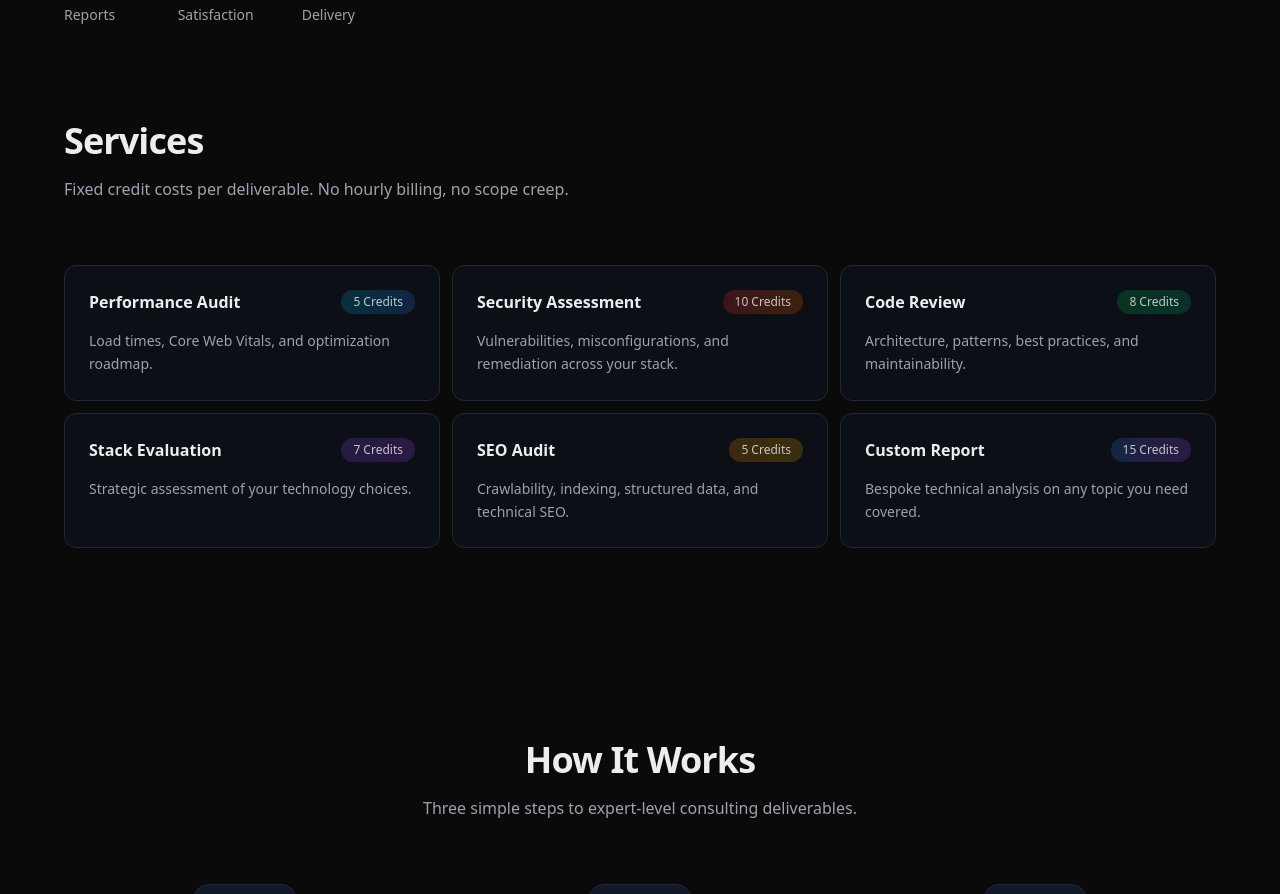
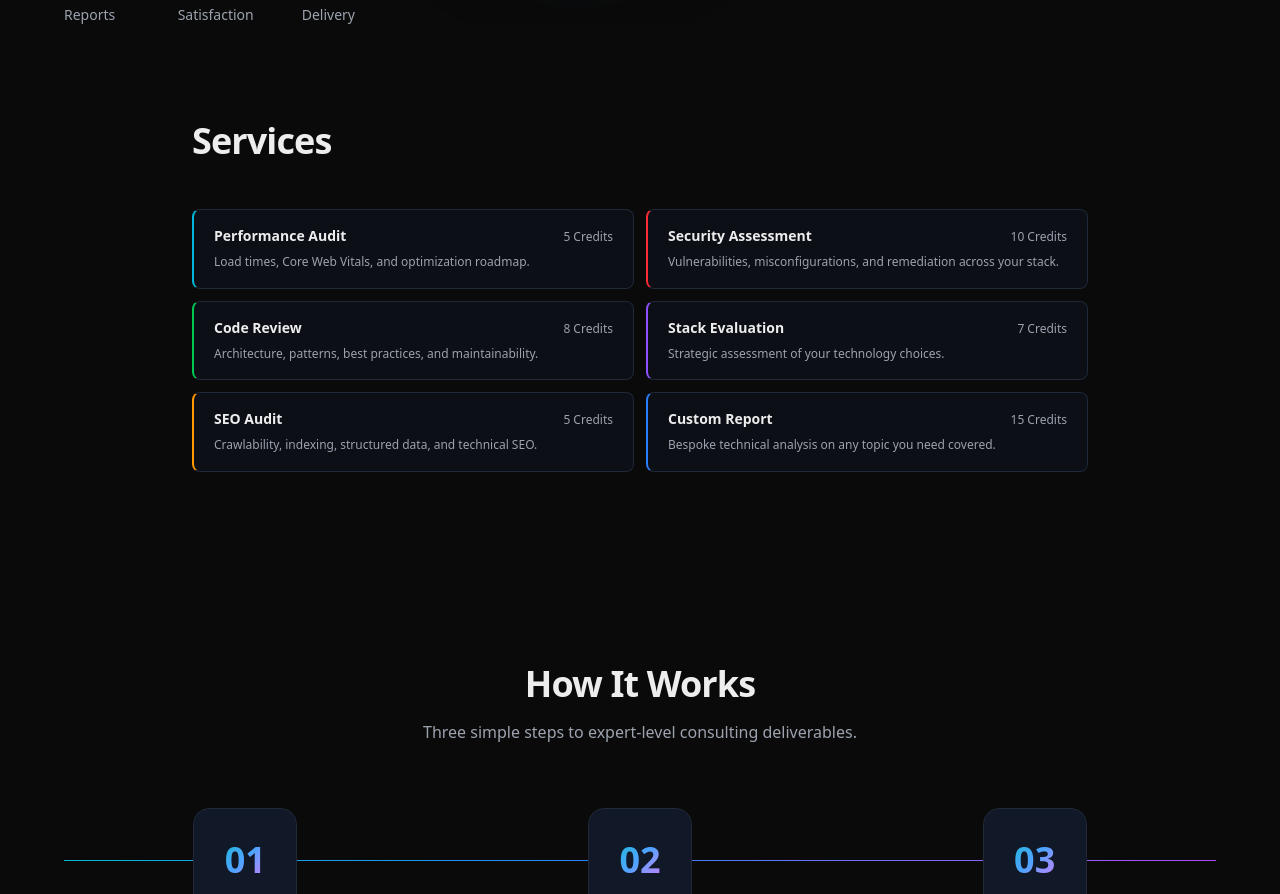
Before and after one commit to rajakillaman/raja-consulting, a Next.js app: page / in a window 1280 px wide. Shown: the part 886-1780 px from the top of the page. Built offline with nearby package versions, Linux system fonts and the light colour scheme.

Commit message:
Use compact grid layout for Services, remove preview page
Co-Authored-By: Claude Opus 4.6 <noreply@anthropic.com>

```diff
--- a/app/preview/page.tsx
+++ /dev/null
@@ -1,171 +0,0 @@
-"use client";
-
-import { useState } from "react";
-
-const services = [
-  { title: "Performance Audit", credits: 5, description: "Load times, Core Web Vitals, and optimization roadmap." },
-  { title: "Security Assessment", credits: 10, description: "Vulnerabilities, misconfigurations, and remediation across your stack.", featured: true },
-  { title: "Code Review", credits: 8, description: "Architecture, patterns, best practices, and maintainability." },
-  { title: "Stack Evaluation", credits: 7, description: "Strategic assessment of your technology choices." },
-  { title: "SEO Audit", credits: 5, description: "Crawlability, indexing, structured data, and technical SEO." },
-  { title: "Custom Report", credits: 15, description: "Bespoke technical analysis on any topic you need covered.", featured: true },
-];
-
-/* ─── OPTION A: Minimal List ─── */
-function LayoutA() {
-  return (
-    <div className="mx-auto max-w-2xl">
-      <div className="divide-y divide-card-border">
-        {services.map((s) => (
-          <div key={s.title} className="group flex items-start justify-between gap-6 py-5">
-            <div>
-              <h3 className="font-medium text-foreground">{s.title}</h3>
-              <p className="mt-1 text-sm text-muted">{s.description}</p>
-            </div>
-            <span className="shrink-0 pt-0.5 text-sm tabular-nums text-muted">
-              {s.credits} Credits
-            </span>
-          </div>
-        ))}
-      </div>
-    </div>
-  );
-}
-
-/* ─── OPTION B: Two-Column Feature Split ─── */
-function LayoutB() {
-  const featured = services.find((s) => s.title === "Security Assessment")!;
-  const rest = services.filter((s) => s.title !== "Security Assessment");
-
-  return (
-    <div className="mx-auto grid max-w-6xl gap-10 lg:grid-cols-5">
-      {/* Left: featured */}
-      <div className="lg:col-span-2">
-        <div className="rounded-xl border border-accent/30 bg-accent/5 p-8">
-          <span className="mb-3 inline-block rounded-full bg-accent/15 px-3 py-1 text-xs font-semibold text-accent">
-            {featured.credits} Credits
-          </span>
-          <h3 className="mb-3 text-2xl font-bold">{featured.title}</h3>
-          <p className="text-sm leading-relaxed text-muted">{featured.description}</p>
-        </div>
-      </div>
-
-      {/* Right: stacked list */}
-      <div className="lg:col-span-3">
-        <div className="divide-y divide-card-border rounded-xl border border-card-border bg-card/40">
-          {rest.map((s) => (
-            <div key={s.title} className="flex items-center justify-between px-6 py-4">
-              <div>
-                <h3 className="text-sm font-medium">{s.title}</h3>
-                <p className="mt-0.5 text-xs text-muted">{s.description}</p>
-              </div>
-              <span className="shrink-0 text-xs tabular-nums text-muted">{s.credits} Credits</span>
-            </div>
-          ))}
-        </div>
-      </div>
-    </div>
-  );
-}
-
-/* ─── OPTION C: Compact Grid with Left Border ─── */
-function LayoutC() {
-  const colors = [
-    "border-l-cyan-500", "border-l-red-500", "border-l-green-500",
-    "border-l-violet-500", "border-l-amber-500", "border-l-blue-500",
-  ];
-
-  return (
-    <div className="mx-auto grid max-w-4xl gap-3 sm:grid-cols-2">
-      {services.map((s, i) => (
-        <div
-          key={s.title}
-          className={`rounded-lg border border-card-border ${colors[i]} border-l-2 bg-card/40 px-5 py-4`}
-        >
-          <div className="flex items-baseline justify-between gap-3">
-            <h3 className="text-sm font-semibold">{s.title}</h3>
-            <span className="text-xs tabular-nums text-muted">{s.credits} Credits</span>
-          </div>
-          <p className="mt-1.5 text-xs leading-relaxed text-muted">{s.description}</p>
-        </div>
-      ))}
-    </div>
-  );
-}
-
-/* ─── OPTION D: Accordion / Expandable ─── */
-function LayoutD() {
-  const [open, setOpen] = useState<number | null>(null);
-
-  return (
-    <div className="mx-auto max-w-2xl space-y-1">
-      {services.map((s, i) => (
-        <button
-          key={s.title}
-          onClick={() => setOpen(open === i ? null : i)}
-          className="w-full text-left"
-        >
-          <div className={`rounded-lg border px-6 py-4 transition-colors ${open === i ? "border-accent/30 bg-card/60" : "border-card-border bg-card/30 hover:border-muted/40"}`}>
-            <div className="flex items-center justify-between">
-              <h3 className="text-sm font-medium">{s.title}</h3>
-              <div className="flex items-center gap-3">
-                <span className="text-xs tabular-nums text-muted">{s.credits} Credits</span>
-                <svg
-                  className={`h-4 w-4 text-muted transition-transform ${open === i ? "rotate-180" : ""}`}
-                  fill="none" stroke="currentColor" viewBox="0 0 24 24"
-                >
-                  <path strokeLinecap="round" strokeLinejoin="round" strokeWidth={2} d="M19 9l-7 7-7-7" />
-                </svg>
-              </div>
-            </div>
-            {open === i && (
-              <p className="mt-3 text-sm leading-relaxed text-muted">{s.description}</p>
-            )}
-          </div>
-        </button>
-      ))}
-    </div>
-  );
-}
-
-/* ─── Preview Page ─── */
-export default function Preview() {
-  return (
-    <div className="min-h-screen bg-background px-6 py-16 text-foreground">
-      <div className="mx-auto max-w-6xl space-y-24">
-        <div>
-          <h1 className="mb-2 text-center text-3xl font-bold">Services Layout Preview</h1>
-          <p className="text-center text-muted">Pick the one you like best</p>
-        </div>
-
-        {/* A */}
-        <section>
-          <h2 className="mb-2 text-center text-xl font-bold text-accent">Option A — Minimal List</h2>
-          <p className="mb-8 text-center text-sm text-muted">Clean rows, like a menu or spec sheet</p>
-          <LayoutA />
-        </section>
-
-        {/* B */}
-        <section>
-          <h2 className="mb-2 text-center text-xl font-bold text-accent">Option B — Feature Split</h2>
-          <p className="mb-8 text-center text-sm text-muted">Featured service on the left, rest stacked on the right</p>
-          <LayoutB />
-        </section>
-
-        {/* C */}
-        <section>
-          <h2 className="mb-2 text-center text-xl font-bold text-accent">Option C — Compact Grid</h2>
-          <p className="mb-8 text-center text-sm text-muted">Two-column grid with colored left border accents</p>
-          <LayoutC />
-        </section>
-
-        {/* D */}
-        <section>
-          <h2 className="mb-2 text-center text-xl font-bold text-accent">Option D — Accordion</h2>
-          <p className="mb-8 text-center text-sm text-muted">Click to expand and reveal descriptions</p>
-          <LayoutD />
-        </section>
-      </div>
-    </div>
-  );
-}
--- a/components/Services.tsx
+++ b/components/Services.tsx
@@ -3,80 +3,35 @@
 import AnimatedSection from "./AnimatedSection";
 
 const services = [
-  {
-    title: "Performance Audit",
-    credits: 5,
-    description: "Load times, Core Web Vitals, and optimization roadmap.",
-    gradient: "from-cyan-500/20 to-blue-500/20",
-  },
-  {
-    title: "Security Assessment",
-    credits: 10,
-    description: "Vulnerabilities, misconfigurations, and remediation across your stack.",
-    gradient: "from-red-500/20 to-orange-500/20",
-    featured: true,
-  },
-  {
-    title: "Code Review",
-    credits: 8,
-    description: "Architecture, patterns, best practices, and maintainability.",
-    gradient: "from-green-500/20 to-emerald-500/20",
-  },
-  {
-    title: "Stack Evaluation",
-    credits: 7,
-    description: "Strategic assessment of your technology choices.",
-    gradient: "from-violet-500/20 to-purple-500/20",
-  },
-  {
-    title: "SEO Audit",
-    credits: 5,
-    description: "Crawlability, indexing, structured data, and technical SEO.",
-    gradient: "from-amber-500/20 to-yellow-500/20",
-  },
-  {
-    title: "Custom Report",
-    credits: 15,
-    description: "Bespoke technical analysis on any topic you need covered.",
-    gradient: "from-blue-500/20 to-purple-500/20",
-    featured: true,
-  },
+  { title: "Performance Audit", credits: 5, description: "Load times, Core Web Vitals, and optimization roadmap.", color: "border-l-cyan-500" },
+  { title: "Security Assessment", credits: 10, description: "Vulnerabilities, misconfigurations, and remediation across your stack.", color: "border-l-red-500" },
+  { title: "Code Review", credits: 8, description: "Architecture, patterns, best practices, and maintainability.", color: "border-l-green-500" },
+  { title: "Stack Evaluation", credits: 7, description: "Strategic assessment of your technology choices.", color: "border-l-violet-500" },
+  { title: "SEO Audit", credits: 5, description: "Crawlability, indexing, structured data, and technical SEO.", color: "border-l-amber-500" },
+  { title: "Custom Report", credits: 15, description: "Bespoke technical analysis on any topic you need covered.", color: "border-l-blue-500" },
 ];
 
 export default function Services() {
   return (
     <section id="services" className="relative z-10 px-6 py-24">
-      <div className="mx-auto max-w-6xl">
+      <div className="mx-auto max-w-4xl">
         <AnimatedSection>
-          <div className="mb-16">
+          <div className="mb-12">
             <h2 className="mb-4 text-3xl font-bold tracking-tight md:text-4xl">
               Services
             </h2>
-            <p className="max-w-lg text-muted">
-              Fixed credit costs per deliverable. No hourly billing, no scope creep.
-            </p>
           </div>
         </AnimatedSection>
 
-        <div className="grid gap-3 sm:grid-cols-2 lg:grid-cols-3">
-          {services.map((service, i) => (
-            <AnimatedSection
-              key={service.title}
-              delay={i * 0.06}
-              className={service.featured ? "sm:col-span-2 lg:col-span-1" : ""}
-            >
-              <div className="group flex h-full flex-col justify-between rounded-xl border border-card-border bg-card/40 p-6 transition-colors hover:border-muted/40">
-                <div>
-                  <div className="mb-4 flex items-center justify-between">
-                    <h3 className="text-base font-semibold">{service.title}</h3>
-                    <span className={`rounded-full bg-gradient-to-r ${service.gradient} px-3 py-1 text-xs font-medium text-foreground/80`}>
-                      {service.credits} Credits
-                    </span>
-                  </div>
-                  <p className="text-sm leading-relaxed text-muted">
-                    {service.description}
-                  </p>
+        <div className="grid gap-3 sm:grid-cols-2">
+          {services.map((s, i) => (
+            <AnimatedSection key={s.title} delay={i * 0.06}>
+              <div className={`rounded-lg border border-card-border ${s.color} border-l-2 bg-card/40 px-5 py-4`}>
+                <div className="flex items-baseline justify-between gap-3">
+                  <h3 className="text-sm font-semibold">{s.title}</h3>
+                  <span className="text-xs tabular-nums text-muted">{s.credits} Credits</span>
                 </div>
+                <p className="mt-1.5 text-xs leading-relaxed text-muted">{s.description}</p>
               </div>
             </AnimatedSection>
           ))}
```
